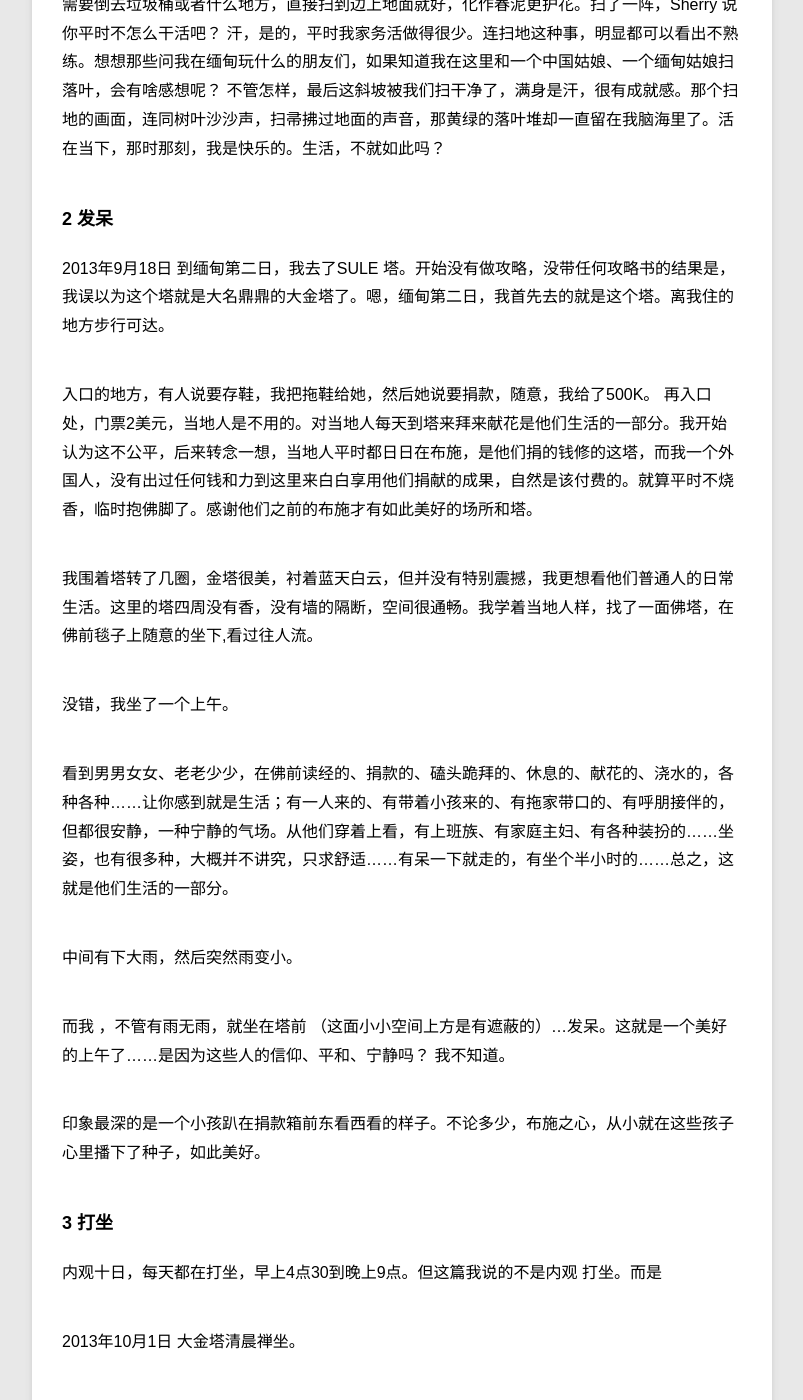
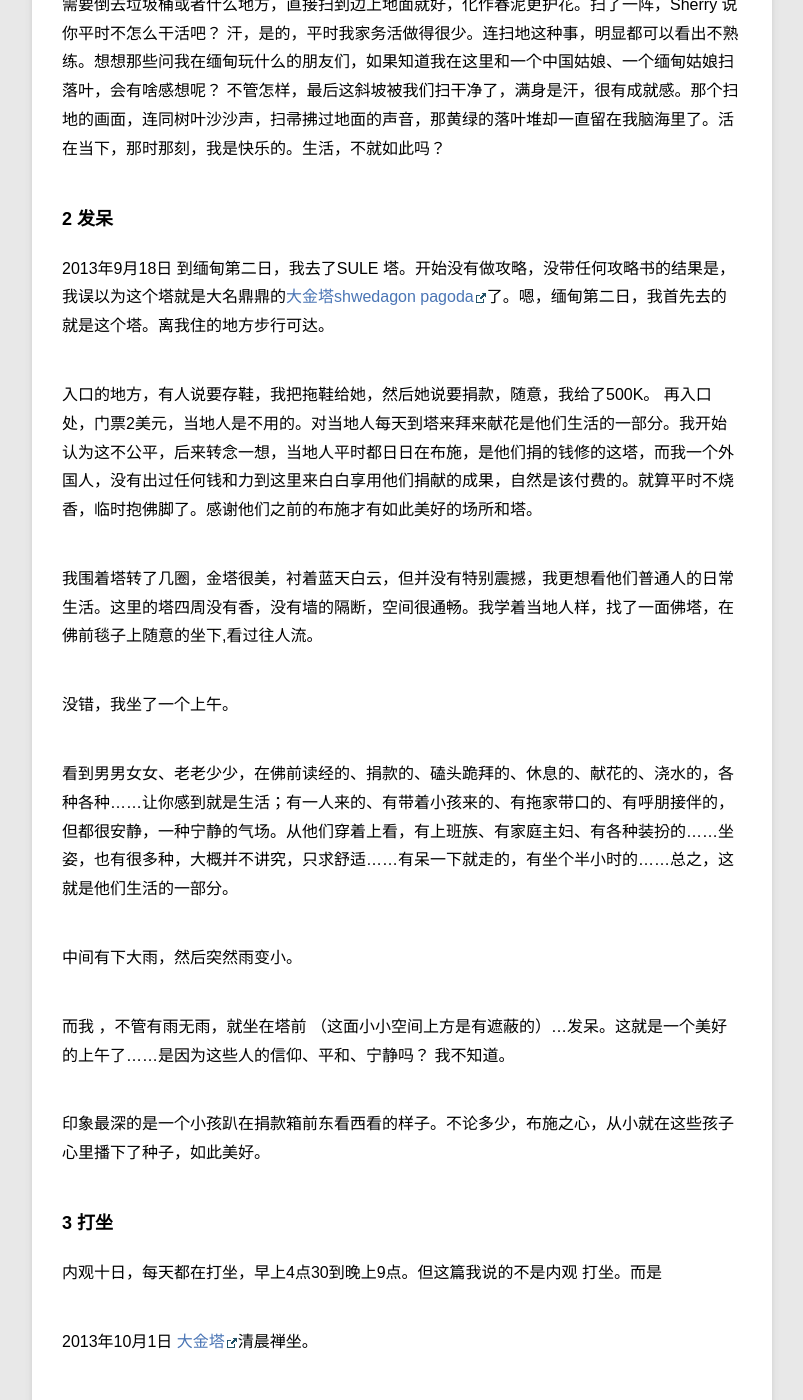
Before and after one commit to violettianjie/violettianjie.github.io, a Jekyll site: the page built from _posts/blog/2018-12-09-travel.md, in a window 1280 px wide and 1400 px high, scrolled down 1606 px. Shown: the whole window, without its empty margins (78-881 px from the left). Built offline with Jekyll 4.4.1, drawn with Linux system fonts in a browser that asks for light colours.

Commit message:
Update 2018-12-09-travel.md

```diff
--- a/_posts/blog/2018-12-09-travel.md
+++ b/_posts/blog/2018-12-09-travel.md
@@ -57,7 +57,7 @@ category: blog
 ### 2 发呆
 
 2013年9月18日
-到缅甸第二日，我去了SULE 塔。开始没有做攻略，没带任何攻略书的结果是，我误以为这个塔就是大名鼎鼎的大金塔了。嗯，缅甸第二日，我首先去的就是这个塔。离我住的地方步行可达。
+到缅甸第二日，我去了SULE 塔。开始没有做攻略，没带任何攻略书的结果是，我误以为这个塔就是大名鼎鼎的[大金塔shwedagon pagoda](http://www.shwedagonpagoda.com/)了。嗯，缅甸第二日，我首先去的就是这个塔。离我住的地方步行可达。
 
 入口的地方，有人说要存鞋，我把拖鞋给她，然后她说要捐款，随意，我给了500K。
 再入口处，门票2美元，当地人是不用的。对当地人每天到塔来拜来献花是他们生活的一部分。我开始认为这不公平，后来转念一想，当地人平时都日日在布施，是他们捐的钱修的这塔，而我一个外国人，没有出过任何钱和力到这里来白白享用他们捐献的成果，自然是该付费的。就算平时不烧香，临时抱佛脚了。感谢他们之前的布施才有如此美好的场所和塔。
@@ -79,7 +79,7 @@ category: blog
 内观十日，每天都在打坐，早上4点30到晚上9点。但这篇我说的不是内观 打坐。而是
 
 2013年10月1日
-大金塔清晨禅坐。
+[大金塔](https://baike.baidu.com/item/%E4%BB%B0%E5%85%89%E5%A4%A7%E9%87%91%E5%A1%94/1639571)清晨禅坐。
 
 Sherry，我和Tun Tun以及一个中国师傅-----四个人约好早上3点起床，4点到大金塔打坐，因为4点是大金塔开门的时间。
 
```
